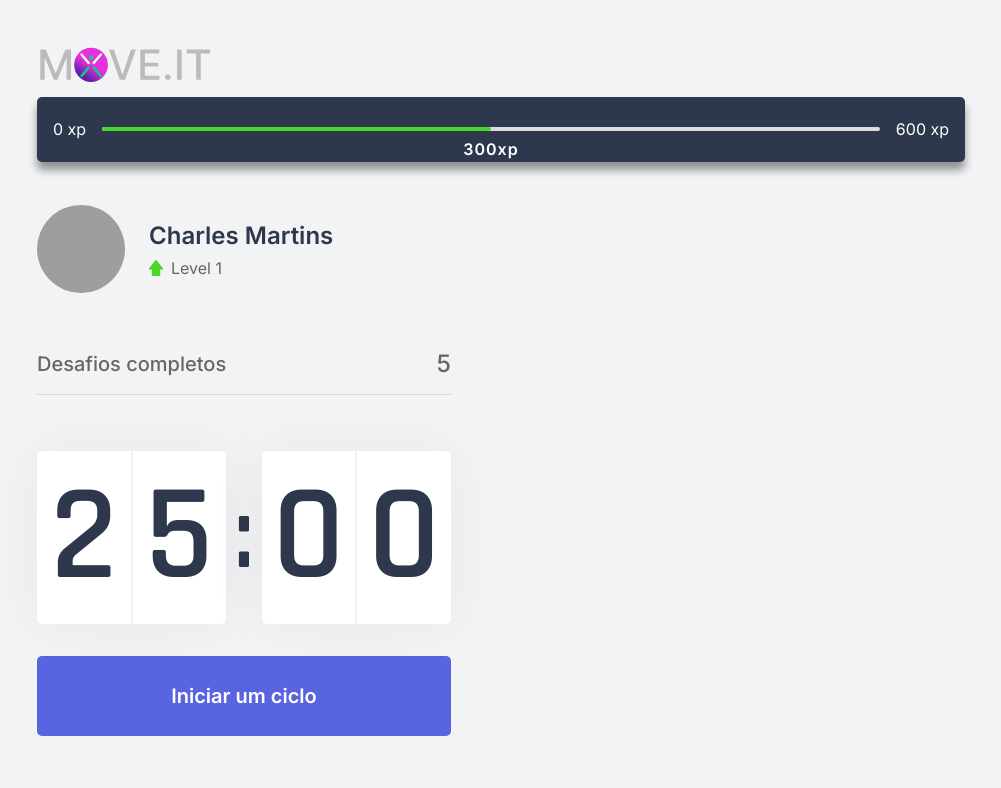
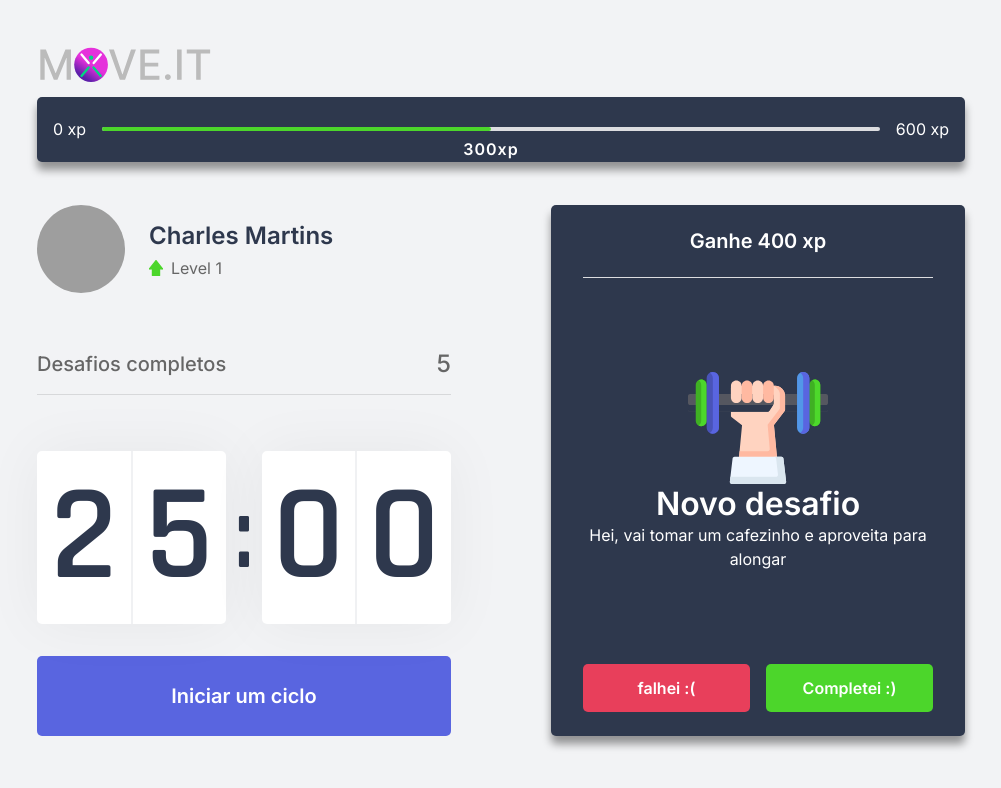
Before and after one commit to charles-mrt/nlw4-move.it, a Next.js app: page / in a window 1280 px wide. Shown: the top 788 px of the page, without its empty margins (139-1140 px from the left). Built offline with nearby package versions, Linux system fonts and the light colour scheme; grey boxes are pictures that could not be loaded.

Commit message:
card Challenges

```diff
--- /dev/null
+++ b/src/components/ChallengeBox.tsx
@@ -0,0 +1,52 @@
+import styles from '../styles/components/ChallengeBox.module.css'
+
+export function ChallengeBox() {
+
+   const hasActiveChallenge = true;
+
+   return (
+      <div className={styles.challengeContainer}>
+
+         {hasActiveChallenge ? (
+            <div className={styles.challengeActive}>
+               <header>Ganhe 400 xp</header>
+
+               <main>
+                  <img src="icons/body.svg"/>
+                  <strong> Novo desafio </strong>
+                  <p> Hei, vai tomar um cafezinho e aproveita para alongar</p>
+               </main>
+
+               <footer>
+                  <button
+                     type="button"
+                     className={styles.challengeFailedButton}
+                  >
+                     falhei :(
+                  </button>
+
+                  <button
+                     type="button"
+                     className={styles.challengeSucceededButton}
+                  >
+                     Completei :)
+                  </button>
+
+               </footer>
+            </div>
+
+         ) : (
+               <div className={styles.challengeNotActive}>
+                  <strong>
+                     Go go go !!!< br /> Finaliza o ciclo para receber um desafio :)
+               </strong>
+                  <p>
+                     <img src="icons/level-up.svg" alt="Level Up" />
+                  Avance de Level completando desafios.
+               </p>
+               </div>
+            )}
+      </div>
+   );
+
+}
--- a/src/components/Countdown.tsx
+++ b/src/components/Countdown.tsx
@@ -1,22 +1,22 @@
 import { useState, useEffect } from 'react';
 import styles from '../styles/components/Countdown.module.css';
-
 
 let countdownTimeout: NodeJS.Timeout;
 
 export function Countdown() {
 
-    const [ time, setTime ] = useState( 25 * 60 );
-    const [ isActive, setIsActive ] = useState( false );
+    const [time, setTime] = useState(25 * 60);
+    const [isActive, setIsActive] = useState(false);
+    const [hasFinished, setHasFinished] = useState(false);
 
      /* rounds time down */
-    const minutes = Math.floor( time / 60 );
+    const minutes = Math.floor(time / 60);
 
     const seconds = time % 60;
 
-    /*split value to add in array['',''] if result is not decimal add 0 before to split */
-    const [ minuteLeft, minuteRight ] = String(minutes).padStart( 2 , '0' ).split('')
-    const [ secondLeft, secondRight ] = String(seconds).padStart( 2 , '0' ).split('')
+    /* split value to add in array['',''] if result is not decimal add 0 before to split */
+    const [minuteLeft, minuteRight] = String(minutes).padStart(2, '0').split('')
+    const [secondLeft, secondRight] = String(seconds).padStart(2, '0').split('')
 
 
 
@@ -27,18 +27,20 @@ export function Countdown() {
     function resetCountdown() {
         clearTimeout(countdownTimeout)
         setIsActive(false);
-        setTime( 25 * 60 )
+        setTime(25 * 60)
     }
 
     useEffect(() => {
-        if ( isActive && time > 0 ) {
+        if (isActive && time > 0) {
+            countdownTimeout = setTimeout(() => {
+                setTime(time - 1);
+            }, 1000)
 
-            countdownTimeout = setTimeout(() => {
-                setTime( time - 1 );
-            }, 1000 )
-
+        } else if (isActive && time === 0) {
+            setHasFinished(true);
+            setIsActive(false);
         }
-    }, [isActive, time ] )
+    }, [isActive, time])
 
     return (
         <div>
@@ -58,11 +60,20 @@ export function Countdown() {
 
             </div>
 
+            {hasFinished ? (
+                <button
+                 disabled
+                 className={styles.countdownButton}
+                >
+                    Ciclo encerrado
+                </button>
+            ) : (
+                    <>
                       { isActive ? (
                         <button
                          type="button"
-                className={ `${styles.countdownButton} ${styles.countdownButtonActive}` }
-                onClick = {resetCountdown}
+                         className={`${styles.countdownButton} ${styles.countdownButtonActive}`}
+                         onClick={resetCountdown}
                         >
                          Abandonar ciclo
                         </button>
@@ -71,12 +82,13 @@ export function Countdown() {
                         <button
                          type="button"
                          className={styles.countdownButton}
-                onClick = {startCountdown}
+                         onClick={startCountdown}
                         >
                          Iniciar um ciclo
                         </button>
                       )}
-
+                    </>
+                )}
         </div>
     );
 
--- a/src/pages/index.tsx
+++ b/src/pages/index.tsx
@@ -1,14 +1,14 @@
 
-//import Head from 'next/head';
-
+import Head from 'next/head';
 
 import { MainLogo } from "../components/MainLogo";
 import { ExperienceBar } from "../components/ExperienceBar";
 import { Profile } from "../components/Profile";
 import { CompletedChallenges } from "../components/CompletedChallenges";
 import { Countdown } from "../components/Countdown";
+import { ChallengeBox } from "../components/ChallengeBox";
 
-import Head from 'next/head';
+
 
 import styles from "../styles/pages/Home.module.css";
 
@@ -31,7 +31,7 @@ export default function Home() {
         </div>
 
         <div>
-
+          <ChallengeBox />
         </div>
       </section>
    </div>
--- /dev/null
+++ b/src/styles/components/ChallengeBox.module.css
@@ -0,0 +1,108 @@
+.challengeContainer {
+   height: 100%;
+
+   background: var(--background-dark);
+   color: var(--white);
+
+   border-radius: 5px;
+   box-shadow: 0px 8px 8px 0px rgba(0,0,0,0.4);
+   padding: 1.5rem 2rem;
+
+   display: flex;
+   flex-direction: column;
+   align-items: center;
+   justify-content: center;
+
+   text-align: center;
+}
+
+.challengeNotActive {
+   display: flex;
+   flex-direction: column;
+   align-items: center;
+}
+
+.challengeNotActive strong {
+   font-size: 1.5rem;
+   font-weight: 500;
+   line-height: 1.4;
+}
+
+.challengeNotActive p {
+   display: flex;
+   flex-direction: column;
+
+   line-height: 1.4;
+   max-width: 70%;
+   margin-top: 3rem;
+}
+
+.challengeNotActive p img {
+   margin-bottom: 1rem;
+}
+
+.challengeActive {
+   height: 100%;
+
+   display: flex;
+   flex-direction: column;
+}
+
+.challengeActive header {
+   color: var(--white);
+   font-weight: 600;
+   font-size: 1.25rem;
+   padding: 0 2rem 1.5rem;
+   border-bottom: 1px solid var(--gray-line);
+}
+
+.challengeActive main {
+   flex: 1;
+   display: flex;
+   flex-direction: column;
+   align-items: center;
+   justify-content: center;
+}
+
+.challengeActive main strong {
+   font-size: 2rem;
+   font-weight: 600;
+   color: var(--white);
+}
+.challengeActive main p {
+   line-height: 1.5;
+}
+.challengeActive footer {
+   display: grid;
+   grid-template-columns: 1fr 1fr;
+   gap: 1rem;
+}
+
+.challengeActive footer button {
+   height: 3rem;
+
+   display: flex;
+   align-items: center;
+   justify-content: center;
+
+   border: 0;
+   border-radius: 5px;
+
+   color: var(--white);
+
+   font-size: 1rem;
+   font-weight: 600;
+
+   transition: filter 0.2s;
+}
+
+.challengeActive footer button.challengeFailedButton {
+   background: var(--red);
+}
+.challengeActive footer button.challengeSucceededButton{
+   background: var(--green);
+}
+
+.challengeActive footer button:hover {
+   filter: brightness(0.9);
+}
--- a/src/styles/components/Countdown.module.css
+++ b/src/styles/components/Countdown.module.css
@@ -4,7 +4,7 @@
 
     font-family: Rajdhani;
     font-weight: 600;
-    color: var(--tittle);
+    color: var(--title);
 }
 .countdownContainer > div {
     flex: 1;
@@ -57,15 +57,22 @@
     transition: background-color 0.2s;
 }
 
-.countdownButton:hover {
+.countdownButton:not(:disabled):hover {
     background: var(--blue-dark);
 }
 
 .countdownButtonActive {
     background: var(--white);
-    color: var(--tittle);
+    color: var(--title);
 }
-.countdownButtonActive:hover {
+.countdownButtonActive:not(:disabled):hover {
     background: var(--red);
     color: var(--white);
 }
+
+.countdownButton:disabled {
+    background: var(--white);
+    color: var(--text);
+    cursor: not-allowed;
+    border-bottom: 2px solid var(--green);
+}
--- a/src/styles/components/ExperienceBar.module.css
+++ b/src/styles/components/ExperienceBar.module.css
@@ -4,7 +4,7 @@
     align-items: center;
 
     padding: 1.4rem 0 1.4rem 0;
-    background: var(--background-bar);
+    background: var(--background-dark);
     box-shadow: 0px 8px 8px 0px rgba(0,0,0,0.4);
     border-radius: 5px;
 
--- a/src/styles/components/Profile.module.css
+++ b/src/styles/components/Profile.module.css
@@ -17,7 +17,7 @@
 .profileContainer div strong {
     font-size: 1.5rem;
     font-weight: 600;
-    color: var(--tittle);
+    color: var(--title);
 }
 .profileContainer div p {
     font-size: 1rem;
--- a/src/styles/globals.css
+++ b/src/styles/globals.css
@@ -7,11 +7,11 @@
 :root {
     --white:#fff;
     --background: #f2f3f5;
-    --background-bar: #2e384d;
+    --background-dark: #2e384d;
     --gray-line: #dcdde0;
     --text: #666666;
     --Text-highlight: #b3b9ff;
-    --tittle: #2e384d;
+    --title: #2e384d;
     --red: #e83f5b;
     --green: #4cd62b;
     --blue: #5965e0;
```
Lines whose indentation alone changed are shown as unchanged.
